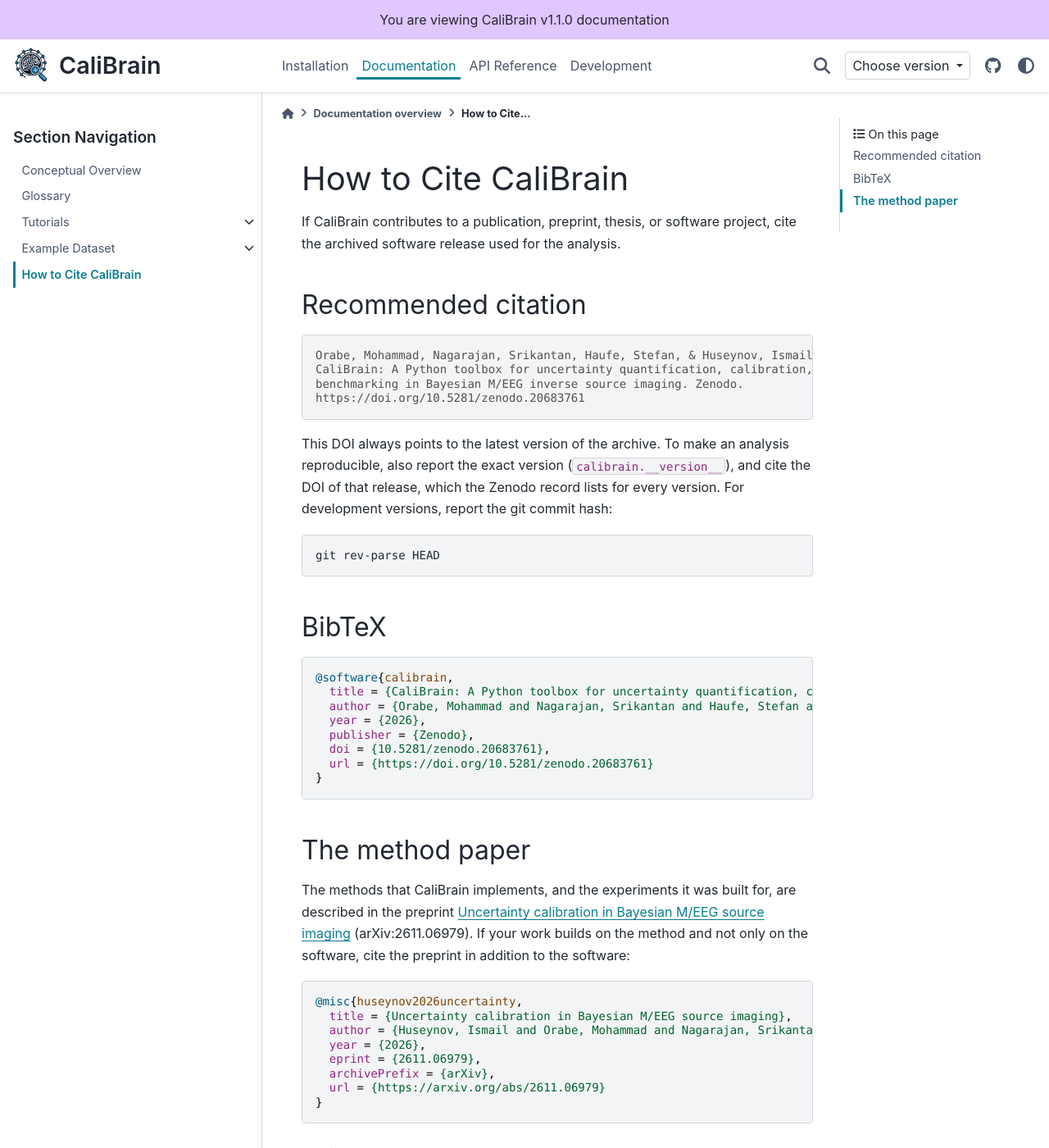
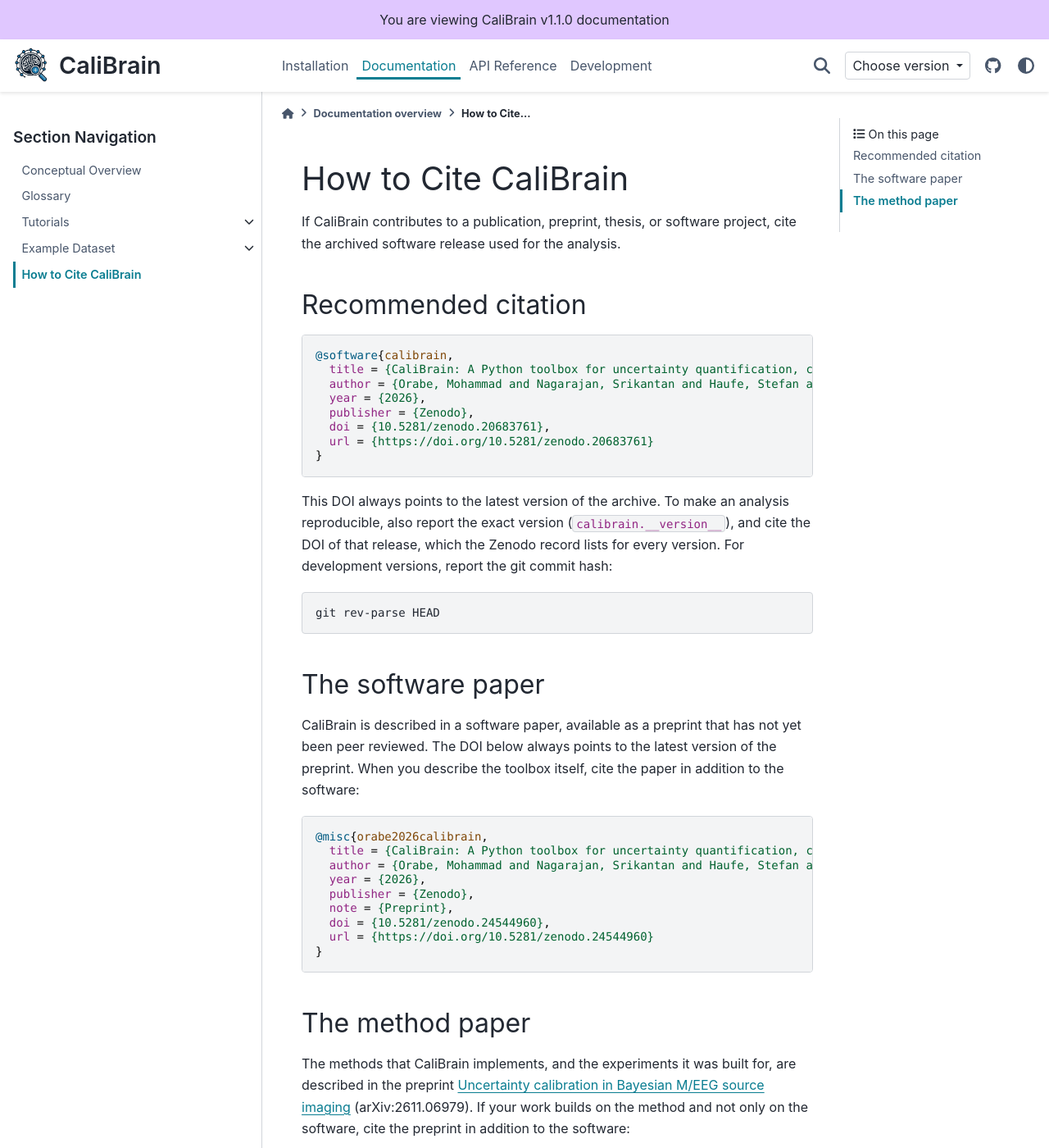
Before and after one commit to braindatalab/CaliBrain, a Sphinx documentation site: the page built from docs/source/cite/index.rst, in a window 1280 px wide and 1400 px high. Shown: the whole window at 82% size. Built offline with Sphinx 7.4.7 and the PyData theme 0.15.4, drawn with Linux system fonts in a browser that asks for light colours; pages that are not in the unit, such as notebooks, are missing from menus; comment, search, counter and statistics services are not loaded.

Commit message:
docs: cite the software-paper preprint, and drop the middle initial
Add the software-paper preprint (Zenodo concept DOI 10.5281/zenodo.24544960)
to the README, the citation page, and CITATION.cff, and link it from
.zenodo.json as isDocumentedBy. Show citations as BibTeX only. Write the
co-author's name as "Ismail Huseynov" everywhere.

```diff
--- a/docs/source/cite/index.rst
+++ b/docs/source/cite/index.rst
@@ -12,10 +12,14 @@ Recommended citation
 
 .. code-block:: bibtex
 
-   Orabe, Mohammad, Nagarajan, Srikantan, Haufe, Stefan, & Huseynov, Ismail T. (2026).
-   CaliBrain: A Python toolbox for uncertainty quantification, calibration, and
-   benchmarking in Bayesian M/EEG inverse source imaging. Zenodo.
-   https://doi.org/10.5281/zenodo.20683761
+   @software{calibrain,
+     title = {CaliBrain: A Python toolbox for uncertainty quantification, calibration, and benchmarking in Bayesian M/EEG inverse source imaging},
+     author = {Orabe, Mohammad and Nagarajan, Srikantan and Haufe, Stefan and Huseynov, Ismail},
+     year = {2026},
+     publisher = {Zenodo},
+     doi = {10.5281/zenodo.20683761},
+     url = {https://doi.org/10.5281/zenodo.20683761}
+   }
 
 This DOI always points to the latest version of the archive. To make an analysis
 reproducible, also report the exact version (``calibrain.__version__``), and cite the
@@ -26,18 +30,23 @@ versions, report the git commit hash:
 
    git rev-parse HEAD
 
-BibTeX
-------
+The software paper
+------------------
+
+CaliBrain is described in a software paper, available as a preprint that has not yet
+been peer reviewed. The DOI below always points to the latest version of the preprint.
+When you describe the toolbox itself, cite the paper in addition to the software:
 
 .. code-block:: bibtex
 
-   @software{calibrain,
+   @misc{orabe2026calibrain,
      title = {CaliBrain: A Python toolbox for uncertainty quantification, calibration, and benchmarking in Bayesian M/EEG inverse source imaging},
-     author = {Orabe, Mohammad and Nagarajan, Srikantan and Haufe, Stefan and Huseynov, Ismail T.},
+     author = {Orabe, Mohammad and Nagarajan, Srikantan and Haufe, Stefan and Huseynov, Ismail},
      year = {2026},
      publisher = {Zenodo},
-     doi = {10.5281/zenodo.20683761},
-     url = {https://doi.org/10.5281/zenodo.20683761}
+     note = {Preprint},
+     doi = {10.5281/zenodo.24544960},
+     url = {https://doi.org/10.5281/zenodo.24544960}
    }
 
 The method paper
--- a/docs/source/index.rst
+++ b/docs/source/index.rst
@@ -59,7 +59,7 @@ Citation
 
 If you use CaliBrain in academic work, please cite the software archive:
 
-``Orabe, Mohammad, Nagarajan, Srikantan, Haufe, Stefan, & Huseynov, Ismail T. (2026). CaliBrain: A Python toolbox for uncertainty quantification, calibration, and benchmarking in Bayesian M/EEG inverse source imaging. Zenodo. https://doi.org/10.5281/zenodo.20683761``
+``Orabe, Mohammad, Nagarajan, Srikantan, Haufe, Stefan, & Huseynov, Ismail (2026). CaliBrain: A Python toolbox for uncertainty quantification, calibration, and benchmarking in Bayesian M/EEG inverse source imaging. Zenodo. https://doi.org/10.5281/zenodo.20683761``
 
 Workflow
 --------
```
Also changed, not shown: README.md (+20 -8 lines), .zenodo.json, 1 other file.
